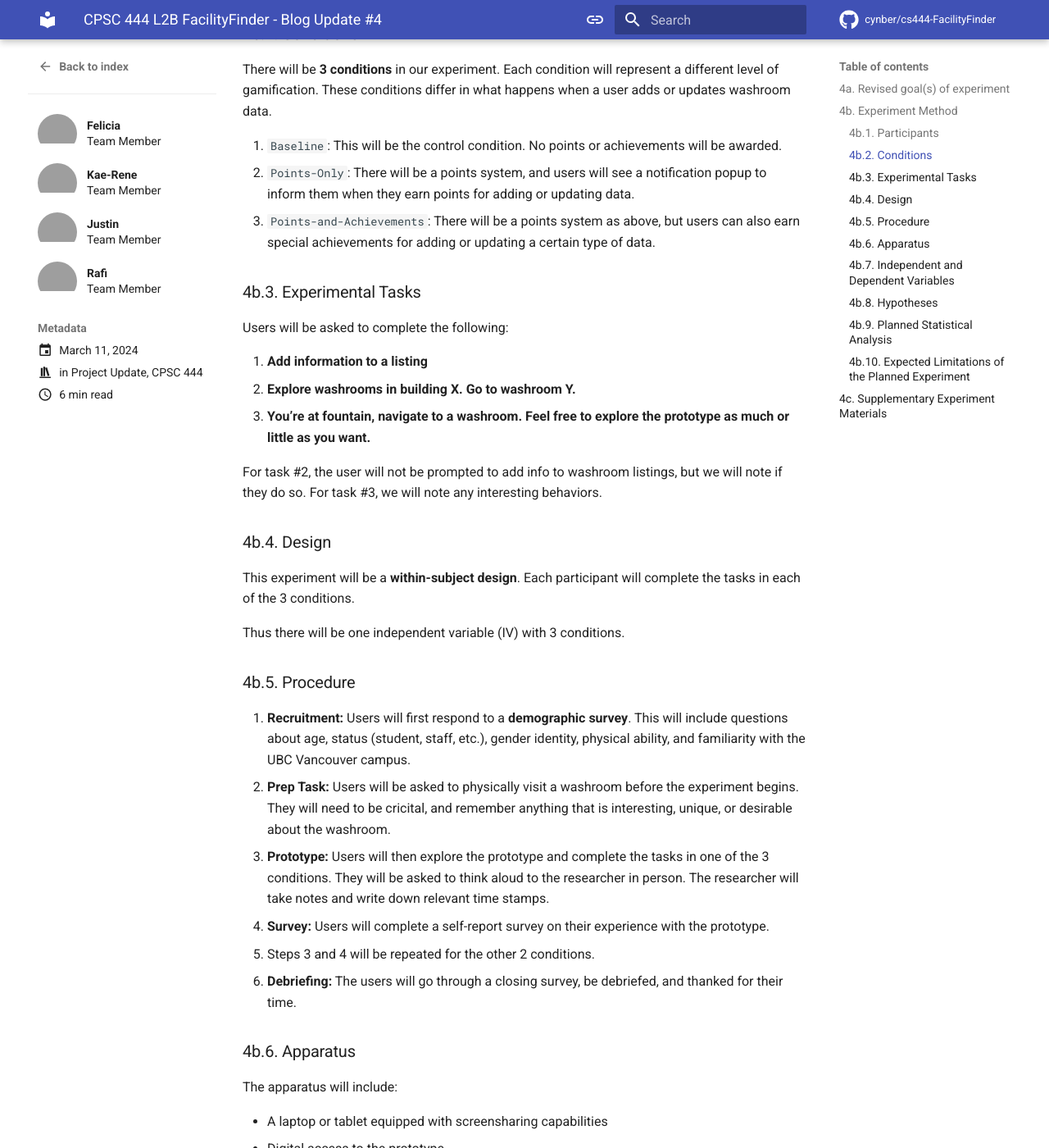
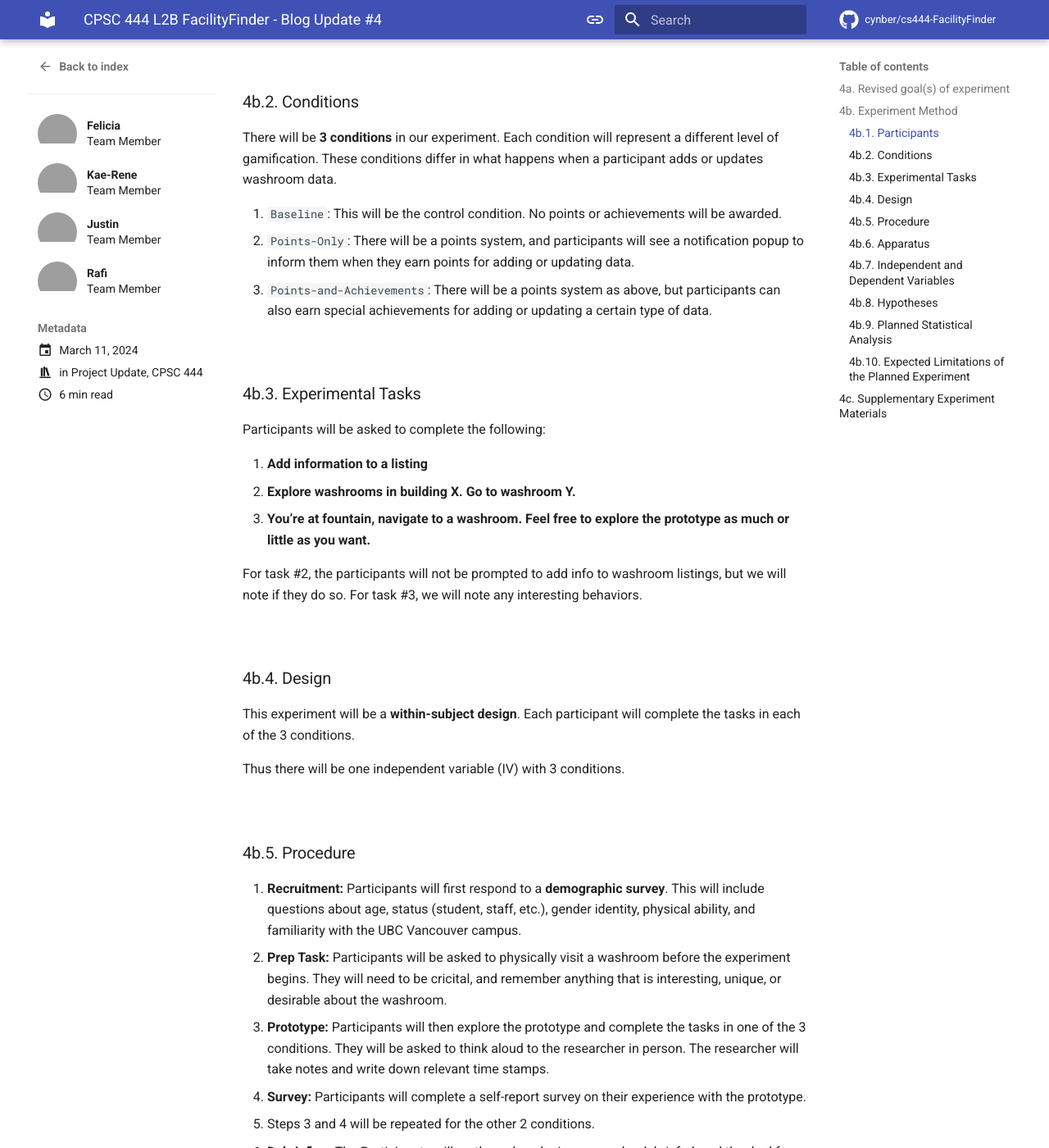
Before and after one commit to cynber/cs444-FacilityFinder, an MkDocs documentation site: the page built from docs/blog/posts/project-update-4.md, in a window 1280 px wide and 1400 px high, scrolled down 1175 px. Shown: the whole window at 82% size. Built offline with MkDocs 1.6.1 and Material for MkDocs 9.7.7, drawn with Linux system fonts in a browser that asks for light colours; comment, search, counter and statistics services are not loaded; some of the changed text lies outside the part shown; grey boxes are pictures that could not be loaded.

Commit message:
update blogs 4 & 5

```diff
--- a/docs/blog/posts/project-update-4.md
+++ b/docs/blog/posts/project-update-4.md
@@ -33,28 +33,28 @@
 
     For our experiment, there are a few goals that we would like to focus on. We have ranked these goals by importance and our ability to test them within the scope of CPSC 444. Our two most important goals are as follows.
 
-    1. **Do users feel motivated to add/update washroom data?**
-        - This is the most important goal for our experiment. We want to ensure that the app is sustainable and that the information in the app is up to date. As such, we want to investigate whether or not users feel motivated to add and update washroom data.
-        - While this currently exists in a limited form in our low-fidelity prototype, we will need to expand on this for our evaluation. In particular, we want to explore different ways of motivating users to add and update washroom data.
+    1. **Do participants feel motivated to add/update washroom data?**
+        - This is the most important goal for our experiment. We want to ensure that the app is sustainable and that the information in the app is up to date. As such, we want to investigate whether or not participants feel motivated to add and update washroom data.
+        - While this currently exists in a limited form in our low-fidelity prototype, we will need to expand on this for our evaluation. In particular, we want to explore different ways of motivating participants to add and update washroom data.
             - In particular, we are exploring the use of gamification and social incentives, such as a points system, a leaderboard, and achievements.
 
-    2. **Do users prefer a visual or text-based interface?**
-        - This is the second most important goal for our experiment. We want to ensure that the app is accessible and useful for a diverse set of users. As such, we want to investigate the best way to convey the information.
+    2. **Do participants prefer a visual or text-based interface?**
+        - This is the second most important goal for our experiment. We want to ensure that the app is accessible and useful for a diverse set of participants. As such, we want to investigate the best way to convey the information.
         - This is easy to test since it is already partially implemented in our low-fidelity prototype. For our evaluation, we will ask participants to complete tasks using both the visual and text-based interfaces, and then ask them which one they prefer.
 
     We also considered a few other goals, but we are unlikely to pursue them in our experiment. Those goals are as follows.
 
-    3. **Do users value the option to switch between text-based and visual-based GUIs?**
-        - This may be helpful if we find that there are groups of users that prefer one interface over the other. While this is partially implemented in our low-fidelity prototype, it can be covered by the goals above.
+    3. **Do participants value the option to switch between text-based and visual-based GUIs?**
+        - This may be helpful if we find that there are groups of participants that prefer one interface over the other. While this is partially implemented in our low-fidelity prototype, it can be covered by the goals above.
 
-    4. **Do users see themselves continuing to use this app over time/once the novelty wears off?**
-        - This is important for the long-term sustainability of the app. However, within the scope of CPSC 444, we may not be able to test this goal effectively. This is something that would need to be tested over a long period of time, especially because individual users may only use the app every so often.
+    4. **Do participants see themselves continuing to use this app over time/once the novelty wears off?**
+        - This is important for the long-term sustainability of the app. However, within the scope of CPSC 444, we may not be able to test this goal effectively. This is something that would need to be tested over a long period of time, especially because individual participants may only use the app every so often.
 
-    5. **Do users prefer a more playful and juvenile design, or a more serious design?**
-        - This is a low priority goal to explore different design and theme options. In particular, we want to see if users will enjoy a funny and playful design, or if they might find it inappropriate for the context.
+    5. **Do participants prefer a more playful and juvenile design, or a more serious design?**
+        - This is a low priority goal to explore different design and theme options. In particular, we want to see if participants will enjoy a funny and playful design, or if they might find it inappropriate for the context.
 
 !!! info "Updated Goal"
-    What is the most effective gamification method for motivating users to add/update washroom data?
+    What is the most effective gamification method for motivating participants to add/update washroom data?
 
 **Reasoning:**
 
@@ -66,6 +66,8 @@
 
 Please see the sidebar to jump to the section you are interested in.
 
+<br>
+
 ### 4b.1. Participants
 
 Participants: **People who physically visit the UBC Vancouver campus**.
@@ -76,24 +78,42 @@
 
 Our recruiting approach will be to post on the [UBC subreddit](https://reddit.com/r/ubc), and to ask participants to either contact us directly or to refer others who may be interested in participating in our experiment.
 
+
+
+
+
+<br>
+
 ### 4b.2. Conditions
 
-There will be **3 conditions** in our experiment. Each condition will represent a different level of gamification. These conditions differ in what happens when a user adds or updates washroom data.
+There will be **3 conditions** in our experiment. Each condition will represent a different level of gamification. These conditions differ in what happens when a participant adds or updates washroom data.
 
 1. `Baseline`: This will be the control condition. No points or achievements will be awarded.
-2. `Points-Only`: There will be a points system, and users will see a notification popup to inform them when they earn points for adding or updating data.
-3. `Points-and-Achievements`: There will be a points system as above, but users can also earn special achievements for adding or updating a certain type of data.
+2. `Points-Only`: There will be a points system, and participants will see a notification popup to inform them when they earn points for adding or updating data.
+3. `Points-and-Achievements`: There will be a points system as above, but participants can also earn special achievements for adding or updating a certain type of data.
+
+
+
+
+
+
+<br>
 
 ### 4b.3. Experimental Tasks
 
-Users will be asked to complete the following:
+Participants will be asked to complete the following:
 
 1. **Add information to a listing**
 2. **Explore washrooms in building X. Go to washroom Y.**
 3. **You’re at fountain, navigate to a washroom. Feel free to explore the prototype as much or little as you want.**
 
-For task #2, the user will not be prompted to add info to washroom listings, but we will note if they do so. For task #3, we will note any interesting behaviors.
+For task #2, the participants will not be prompted to add info to washroom listings, but we will note if they do so. For task #3, we will note any interesting behaviors.
 
+
+
+
+
+<br>
 
 ### 4b.4. Design
 
@@ -101,14 +121,24 @@
 
 Thus there will be one independent variable (IV) with 3 conditions.
 
+
+
+
+<br>
+
 ### 4b.5. Procedure
 
-1. **Recruitment:** Users will first respond to a **demographic survey**. This will include questions about age, status (student, staff, etc.), gender identity, physical ability, and familiarity with the UBC Vancouver campus.
-2. **Prep Task:** Users will be asked to physically visit a washroom before the experiment begins. They will need to be cricital, and remember anything that is interesting, unique, or desirable about the washroom.
-3. **Prototype:** Users will then explore the prototype and complete the tasks in one of the 3 conditions. They will be asked to think aloud to the researcher in person. The researcher will take notes and write down relevant time stamps.
-4. **Survey:** Users will complete a self-report survey on their experience with the prototype.
+1. **Recruitment:** Participants will first respond to a **demographic survey**. This will include questions about age, status (student, staff, etc.), gender identity, physical ability, and familiarity with the UBC Vancouver campus.
+2. **Prep Task:** Participants will be asked to physically visit a washroom before the experiment begins. They will need to be cricital, and remember anything that is interesting, unique, or desirable about the washroom.
+3. **Prototype:** Participants will then explore the prototype and complete the tasks in one of the 3 conditions. They will be asked to think aloud to the researcher in person. The researcher will take notes and write down relevant time stamps.
+4. **Survey:** Participants will complete a self-report survey on their experience with the prototype.
 5. Steps 3 and 4 will be repeated for the other 2 conditions.
-6. **Debriefing:** The users will go through a closing survey, be debriefed, and thanked for their time.
+6. **Debriefing:** The Participants will go through a closing survey, be debriefed, and thanked for their time.
+
+
+
+
+<br>
 
 ### 4b.6. Apparatus
 
@@ -119,21 +149,31 @@
 - Access to the survey/questionnaire
 - Access to task instructions
 
+
+
+
+<br>
+
 ### 4b.7. Independent and Dependent Variables
 
 **Independent Variable (IV):**
 
-The method of gamification used to motivate users to add/update washroom data.
+The method of gamification used to motivate participants to add/update washroom data.
 
 **Dependent Variables (DV):**
 
-- User condition preference (self-reported selection)
+- Participant condition preference (self-reported selection)
 - Effectiveness of condition (observed)
-    - Number of times users add/update washroom
+    - Number of times participants add/update washroom
 - Time spent per condition
-- User frustration/discomfort (both observed & self-reported)
+- Participant frustration/discomfort (both observed & self-reported)
     - Erroneous clicks (observed)
     - Amount of effort to use (from scale)
+
+
+
+
+<br>
 
 ### 4b.8. Hypotheses
 
@@ -142,13 +182,18 @@
 
 ---
 
-- **H2:** Users spend the least amount of time exploring in the `No-Points` condition prototype.
-**Null:** Users do not spend the least amount of time exploring in the `No-Points` condition prototype, compared to the other conditions.
+- **H2:** Participants spend the least amount of time exploring in the `No-Points` condition prototype.
+**Null:** Participants do not spend the least amount of time exploring in the `No-Points` condition prototype, compared to the other conditions.
 
 ---
 
-- **H3:** Users will be most motivated to add information to washroom listings in the `Points-and-Achievements` condition.
-- **Null:** There is no significant difference in user motivation to add washrooms across different conditions.
+- **H3:** Participants will be most motivated to add information to washroom listings in the `Points-and-Achievements` condition.
+- **Null:** There is no significant difference in participant motivation to add washrooms across different conditions.
+
+
+
+
+<br>
 
 ### 4b.9. Planned Statistical Analysis
 
@@ -156,15 +201,25 @@
 
 Since we will have multiple comparisons, we will use the **Bonferroni correction** if the ANOVA results are significant. This will help us to avoid Type I errors, ensuring that the observed differences are not due to chance.
 
+
+
+
+<br>
+
 ### 4b.10. Expected Limitations of the Planned Experiment
 
 There are a few limitations that we expect to encounter in our experiment. These include:
 
 - **Small sample size:** We are aiming to recruit 8-12 participants, which is a small sample size. This may limit the generalizability of our results.
-- **Private Setting:** As this experiment is about behaviour in a traditionally private setting, user behaviour may be slightly different from the natural behaviour.
-- **User Fatigue:** Since there are 3 conditions, the participants may become tired over the course of the experiment.
+- **Private Setting:** As this experiment is about behaviour in a traditionally private setting, participant behaviour may be slightly different from the natural behaviour.
+- **Participant Fatigue:** Since there are 3 conditions, the participants may become tired over the course of the experiment.
 - **Learning Effects:** While we are counterbalancing the order of the conditions, learning effects may still be a problem.
 
+
+
+
+
+<br>
 
 ## 4c. Supplementary Experiment Materials
 
```
Also changed, not shown: docs/blog/posts/project-update-5.md (+24 -1 lines).
